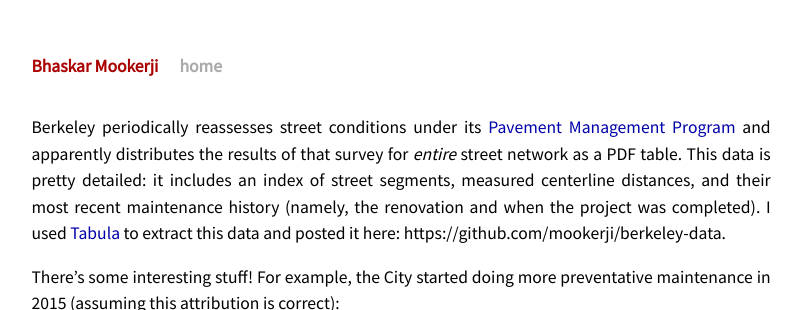
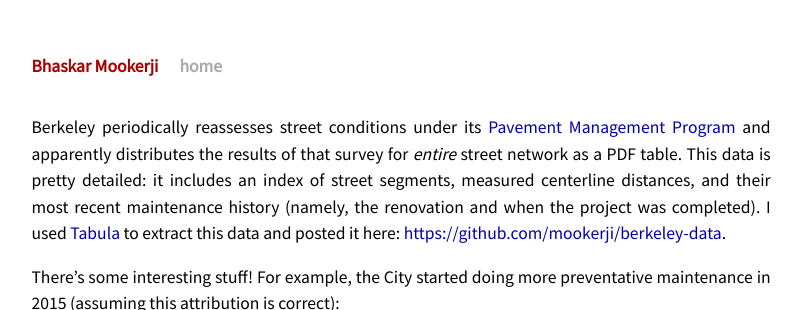
Before and after one commit to mookerji/mookerji.github.io, a Jekyll site: the page built from _posts/2024-04-14-berkeley-streets.md, in a window 1280 px wide, cut to the strip 0-310 px from the top of the page. Shown: the whole strip, without its empty margins (239-1041 px from the left). Built offline with Jekyll 4.4.1, drawn with Linux system fonts in a browser that asks for light colours; some of the changed lines change nothing that is shown.

Commit message:
Fix typo

```diff
--- a/_posts/2024-04-14-berkeley-streets.md
+++ b/_posts/2024-04-14-berkeley-streets.md
@@ -10,7 +10,8 @@ that survey for *entire* street network as a PDF table. This data is pretty
 detailed: it includes an index of street segments, measured centerline
 distances, and their most recent maintenance history (namely, the renovation and
 when the project was completed). I used [Tabula][tabula] to extract this data
-and posted it here: https://github.com/mookerji/berkeley-data.
+and posted it here:
+[https://github.com/mookerji/berkeley-data](https://github.com/mookerji/berkeley-data).
 
 There's some interesting stuff! For example, the City started doing more
 preventative maintenance in 2015 (assuming this attribution is correct):
```
